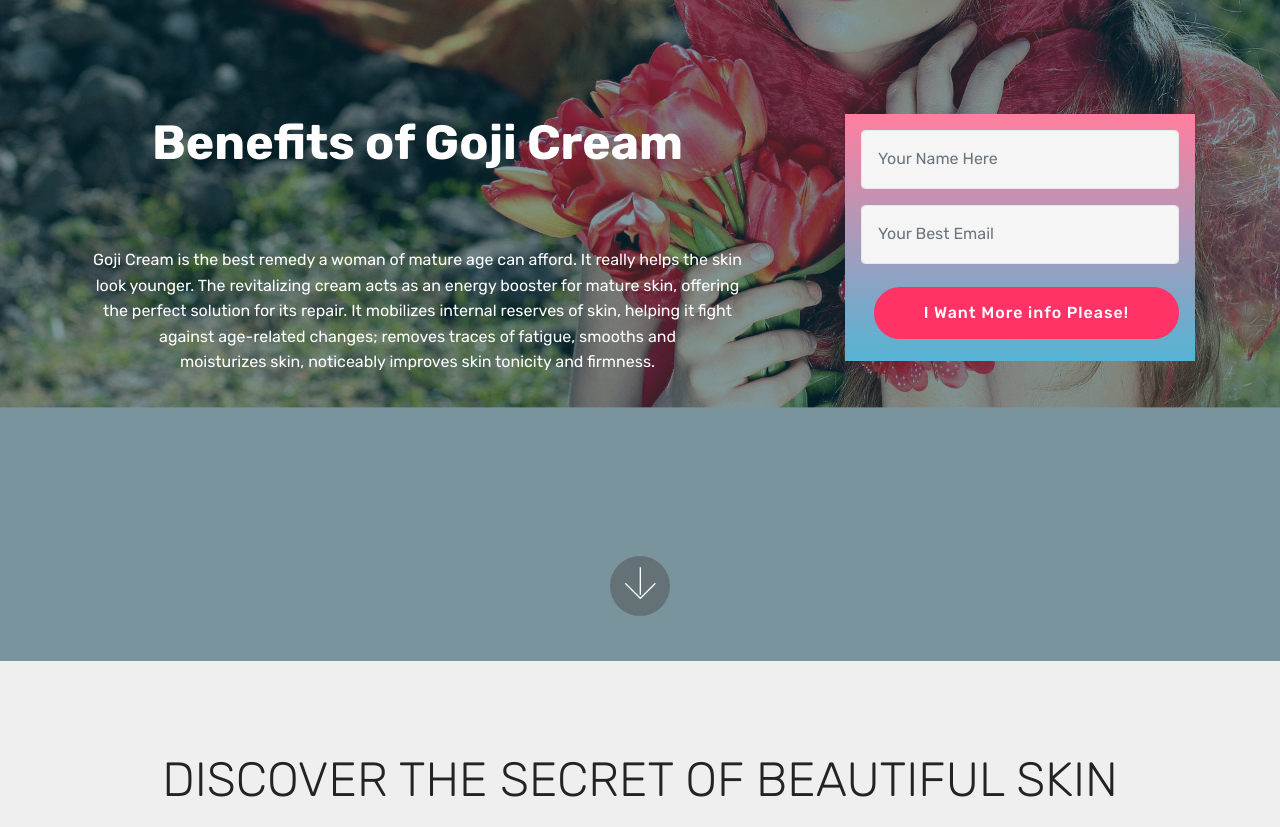
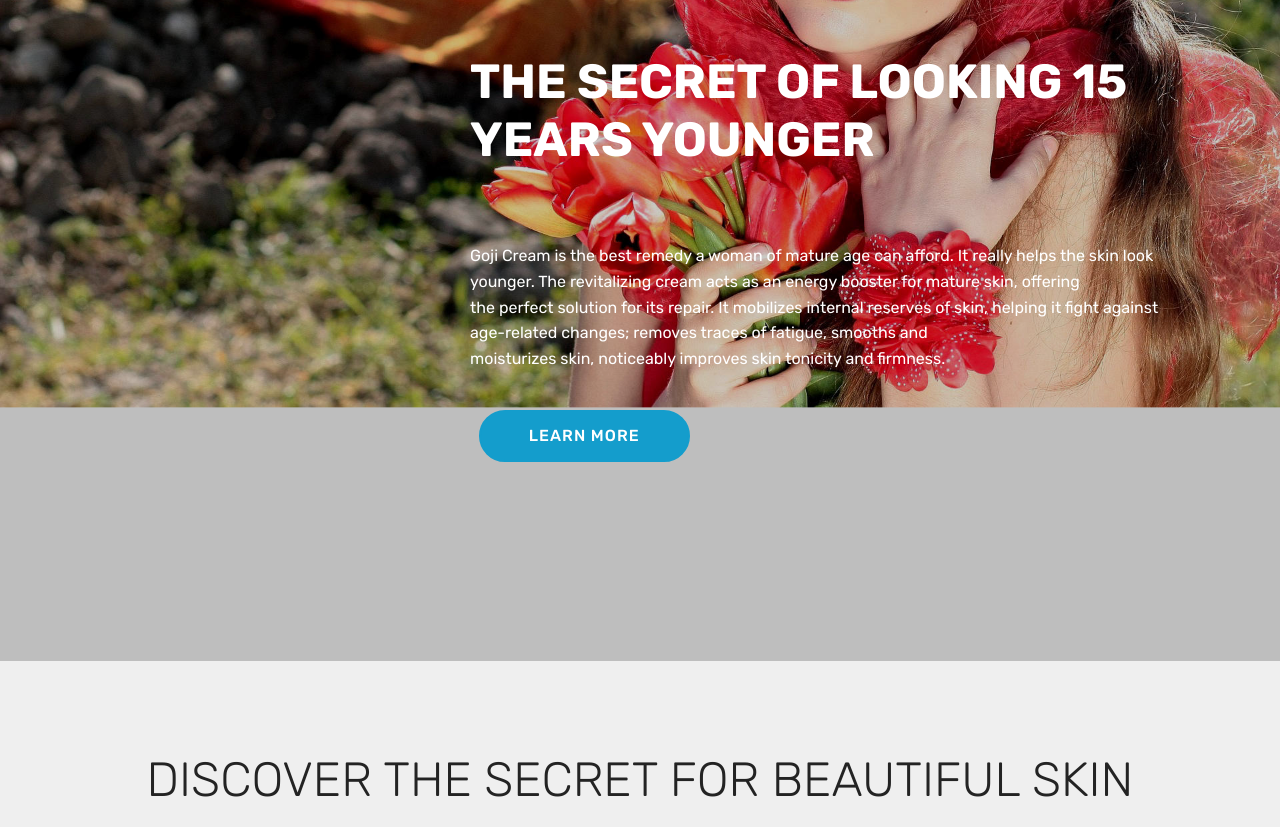
Before and after one commit to clickprofix/AEgijioffer1, a plain HTML site: page page4.html in a window 1280 px wide. Shown: the part 840-1667 px from the top of the page. Drawn offline with Linux system fonts and the light colour scheme; files whose address does not match are found by name.

Commit message:
create github pages

```diff
--- a/assets/mobirise/css/mbr-additional.css
+++ b/assets/mobirise/css/mbr-additional.css
@@ -3811,31 +3811,18 @@ body {
     width: 100% !important;
   }
 }
-.cid-r8atH5Eqei {
+.cid-r8g8EWf3Z9 {
   background-image: url("../../../assets/images/mbr-1920x1280.jpg");
 }
-.cid-r8atH5Eqei .form-container {
-  transition: all .2s;
-  border: 1px solid #ffffff;
-  padding: 1rem;
-  background: linear-gradient(#ff7f9f, #55b4d4);
-  border: none;
-}
-.cid-r8atH5Eqei .input-group-btn {
-  justify-content: center;
-  -webkit-justify-content: center;
-}
-@media (min-width: 768px) {
-  .cid-r8atH5Eqei .content-container {
-    padding-right: 5rem;
-  }
-}
-.cid-r8atH5Eqei H1 {
-  text-align: center;
-}
-.cid-r8atH5Eqei .mbr-text,
-.cid-r8atH5Eqei .mbr-section-btn {
-  text-align: center;
+.cid-r8g8EWf3Z9 .mbr-section-subtitle {
+  letter-spacing: .2rem;
+}
+.cid-r8g8EWf3Z9 H1 {
+  text-align: left;
+}
+.cid-r8g8EWf3Z9 .mbr-text,
+.cid-r8g8EWf3Z9 .mbr-section-btn {
+  text-align: left;
 }
 .cid-r8al449iYk {
   padding-top: 90px;
--- a/page4.html
+++ b/page4.html
@@ -53,64 +53,38 @@
     </nav>
 </section>
 
-<section class="engine"><a href="https://mobirise.info/f">simple website builder</a></section><section class="cid-r8akVjztc8" id="image2-n">
+<section class="engine"><a href="https://mobirise.info/h">create your own web page for free</a></section><section class="cid-r8akVjztc8" id="image2-n">
 
 
 
     <figure class="mbr-figure">
         <div class="image-block" style="width: 100%;">
-            <img src="assets/images/goji-cream-ae-1-1964x1075.png" alt="Mobirise" title="">
+            <a href="https://quickpages.co/p/aegojioptin1" target="_blank"><img src="assets/images/goji-cream-ae-1-1964x1075.png" alt="Mobirise" title=""></a>
 
         </div>
     </figure>
 </section>
 
-<section class="cid-r8atH5Eqei mbr-fullscreen mbr-parallax-background" id="header15-w">
+<section class="header10 cid-r8g8EWf3Z9 mbr-fullscreen mbr-parallax-background" id="header10-2h">
 
 
 
-    <div class="mbr-overlay" style="opacity: 0.5; background-color: rgb(7, 59, 76);"></div>
+    <div class="mbr-overlay" style="opacity: 0.2; background-color: rgb(0, 0, 0);">
+    </div>
 
-    <div class="container align-right">
-<div class="row">
-    <div class="mbr-white col-lg-8 col-md-7 content-container">
-        <h1 class="mbr-section-title mbr-bold pb-3 mbr-fonts-style display-2">
-            Benefits of Goji Cream</h1>
-        <p class="mbr-text pb-3 mbr-fonts-style display-7"><br>
+    <div class="container">
+        <div class="media-container-column mbr-white col-lg-8 col-md-10 ml-auto">
+            <h1 class="mbr-section-title align-right mbr-bold pb-3 mbr-fonts-style display-2">THE SECRET OF LOOKING 15 YEARS YOUNGER</h1>
+
+            <p class="mbr-text align-right pb-3 mbr-fonts-style display-7"><br>
 <br>Goji Cream is the best remedy a woman of mature age can afford. It really helps the skin look younger. The revitalizing cream acts as an energy booster for mature skin, offering
-<br>the perfect solution for its repair. It mobilizes internal reserves of skin, helping it
-fight against age-related changes; removes traces of fatigue, smooths and
+<br>the perfect solution for its repair. It mobilizes internal reserves of skin, helping it fight against age-related changes; removes traces of fatigue, smooths and
 <br>moisturizes skin, noticeably improves skin tonicity and firmness.</p>
+            <div class="mbr-section-btn align-right"><a class="btn btn-md btn-primary display-4" href="https://quickpages.co/p/aegojioptin1" target="_blank">LEARN MORE</a></div>
+        </div>
     </div>
-    <div class="col-lg-4 col-md-5">
-    <div class="form-container">
-        <div class="media-container-column" data-form-type="formoid">
-
-            <form class="mbr-form" action="http://www.mmoleads.com/mw/index.php/lists/za123nz1xwc81/subscribe" method="post">
-                <div data-for="name">
-                    <div class="form-group">
-                        <input type="text" class="form-control px-3" name="name" data-form-field="Name" placeholder="Your Name Here" required="" id="name-header15-w">
-                    </div>
-                </div>
-                <div data-for="email">
-                    <div class="form-group">
-                        <input type="email" class="form-control px-3" name="email" data-form-field="Email" placeholder="Your Best Email" required="" id="email-header15-w">
-                    </div>
-                </div>
 
 
-                <span class="input-group-btn"><button href="" type="submit" class="btn btn-secondary btn-form display-4">I Want More info Please!</button></span>
-            </form>
-        </div>
-    </div>
-    </div>
-</div>
-    </div>
-    <div class="mbr-arrow hidden-sm-down" aria-hidden="true">
-        <a href="#next">
-            <i class="mbri-down mbr-iconfont"></i>
-        </a>
-    </div>
 </section>
 
 <section class="features18 popup-btn-cards cid-r8al449iYk" id="features18-o">
@@ -120,14 +94,14 @@ fight against age-related changes; removes traces of fatigue, smooths and
 
     <div class="container">
         <h2 class="mbr-section-title pb-3 align-center mbr-fonts-style display-2">
-            DISCOVER THE SECRET OF BEAUTIFUL SKIN</h2>
+            DISCOVER THE SECRET FOR BEAUTIFUL SKIN</h2>
         <h3 class="mbr-section-subtitle display-5 align-center mbr-fonts-style mbr-light">The power of 1000 berries in one cream drop</h3>
         <div class="media-container-row pt-5 ">
             <div class="card p-3 col-12 col-md-6 col-lg-4">
                 <div class="card-wrapper ">
                     <div class="card-img">
                         <div class="mbr-overlay"></div>
-                        <div class="mbr-section-btn text-center"><a href="page4.html#header15-w" class="btn btn-primary display-4" target="_blank">Learn More</a></div>
+                        <div class="mbr-section-btn text-center"><a href="https://quickpages.co/p/aegojioptin1" class="btn btn-primary display-4" target="_blank">Learn More</a></div>
                         <img src="assets/images/goji-1-187x136.png" alt="Mobirise" title="">
                     </div>
                     <div class="card-box">
@@ -144,7 +118,7 @@ fight against age-related changes; removes traces of fatigue, smooths and
                 <div class="card-wrapper">
                     <div class="card-img">
                         <div class="mbr-overlay"></div>
-                        <div class="mbr-section-btn text-center"><a href="page4.html#header15-w" class="btn btn-primary display-4" target="_blank">Learn More</a></div>
+                        <div class="mbr-section-btn text-center"><a href="https://quickpages.co/p/aegojioptin1" class="btn btn-primary display-4" target="_blank">Learn More</a></div>
                         <img src="assets/images/grape-seed-1-176x126.png" alt="Mobirise" title="">
                     </div>
                     <div class="card-box">
@@ -159,7 +133,7 @@ fight against age-related changes; removes traces of fatigue, smooths and
                 <div class="card-wrapper">
                     <div class="card-img">
                         <div class="mbr-overlay"></div>
-                        <div class="mbr-section-btn text-center"><a href="page4.html#header15-w" class="btn btn-primary display-4" target="_blank">Learn More</a></div>
+                        <div class="mbr-section-btn text-center"><a href="https://quickpages.co/p/aegojioptin1" class="btn btn-primary display-4" target="_blank">Learn More</a></div>
                         <img src="assets/images/allantoin-1-252x135.png" alt="Mobirise" title="">
                     </div>
                     <div class="card-box">
```
Also changed, not shown: index.html (+1 -1 lines), page1.html (+2 -2 lines), page2.html (+2 -2 lines), page3.html (+1 -1 lines), 1 other file.
